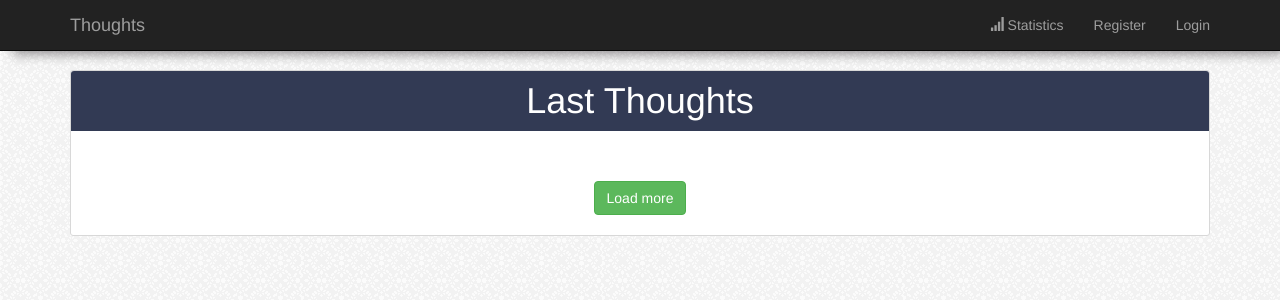
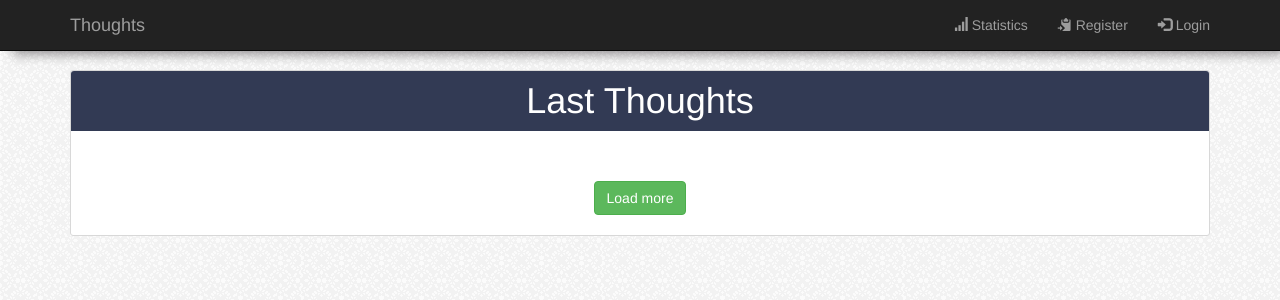
Before and after one commit to dima2395/thoughts, a Django app: a page that uses thoughts/templates/thoughts/partials/header.html in a window 1280 px wide. Shown: the top 300 px of the page. Run offline with Django 3.2, Linux system fonts and the light colour scheme; data that the repository does not hold is empty; some libraries are stand-ins or nearby versions.

Commit message:
new icons for menu

```diff
--- a/thoughts/templates/thoughts/partials/header.html
+++ b/thoughts/templates/thoughts/partials/header.html
@@ -25,12 +25,20 @@
             </li>
             <li>
               <a href="{% url 'auth_logout' %}?next={% url 'thoughts:index' %}">
-                <span class="glyphicon glyphicon-off" aria-hidden="true"></span> {% trans "Log out" %}
+                <span class="glyphicon glyphicon-log-out" aria-hidden="true"></span> {% trans "Log out" %}
               </a>
             </li>
           {% else %}
-            <li><a href="{% url 'registration_register' %}">{% trans "Register" %}</a></li>
-            <li><a href="{% url 'auth_login' %}">{% trans "Login" %}</a></li>
+            <li>
+              <a href="{% url 'registration_register' %}">
+                <span class="glyphicon glyphicon-copy" aria-hidden="true"></span> {% trans "Register" %}
+              </a>
+            </li>
+            <li>
+              <a href="{% url 'auth_login' %}">
+                <span class="glyphicon glyphicon-log-in" aria-hidden="true"></span> {% trans "Login" %}
+              </a>
+            </li>
           {% endif %}
         </ul>
       </div>
```
